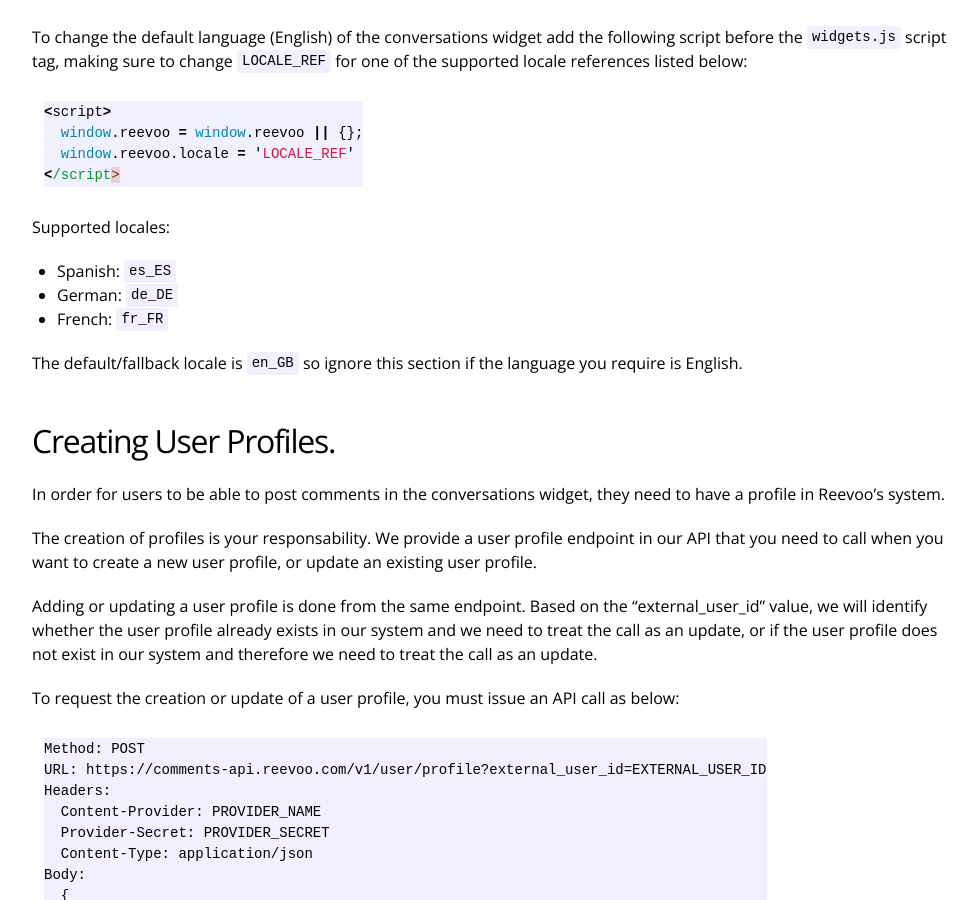
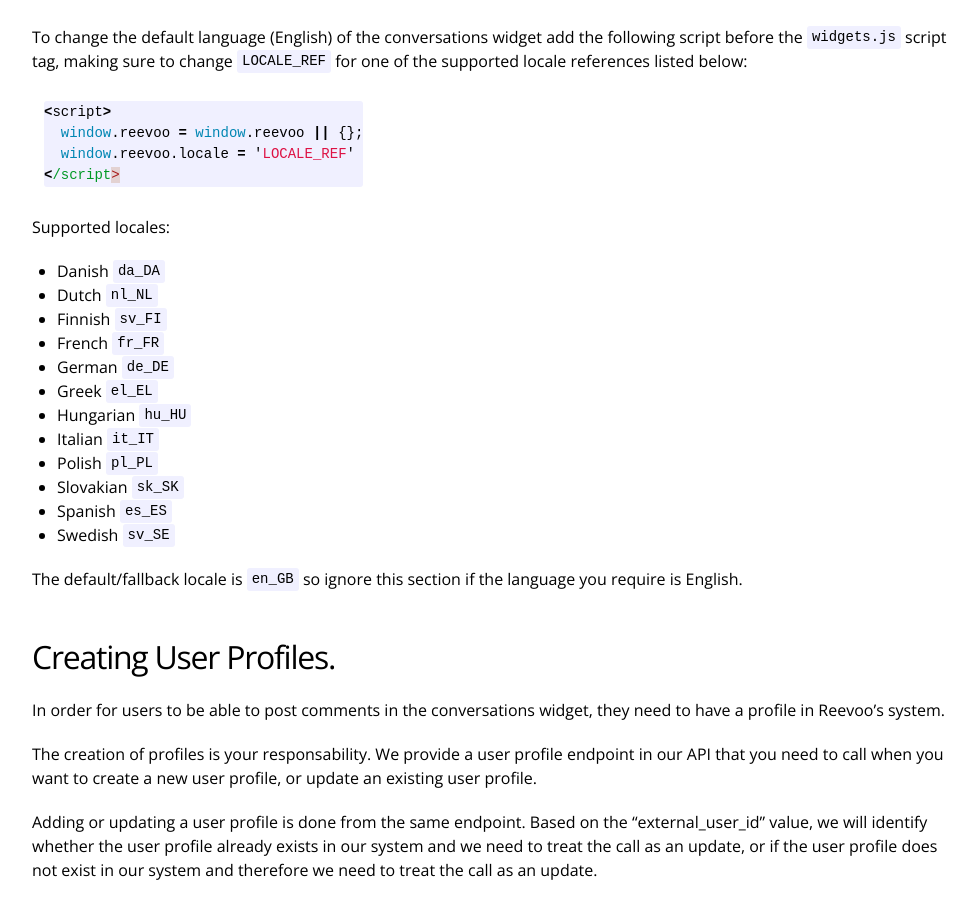
Before and after one commit to reevoo/reevoo.github.io, a Jekyll site: the page built from docs/conversations/conversations-widget-getting-started.markdown, in a window 1280 px wide and 900 px high, scrolled down 3567 px. Shown: the whole window, without its empty margins (274-1252 px from the left). Built offline with Jekyll 4.4.1, drawn with Linux system fonts in a browser that asks for light colours.

Commit message:
Upodating conversations widget docs with more locales
This PR adds the remaining locale references to the conversations widget documentation to enable the new translaions to be used

````diff
--- a/docs/conversations/conversations-widget-getting-started.markdown
+++ b/docs/conversations/conversations-widget-getting-started.markdown
@@ -127,10 +127,18 @@
 ```
 
 Supported locales:
-
-- Spanish: `es_ES`
-- German: `de_DE`
-- French: `fr_FR`
+- Danish `da_DA`
+- Dutch `nl_NL`
+- Finnish `sv_FI`
+- French `fr_FR`
+- German `de_DE`
+- Greek `el_EL`
+- Hungarian `hu_HU`
+- Italian `it_IT`
+- Polish `pl_PL`
+- Slovakian `sk_SK`
+- Spanish `es_ES`
+- Swedish `sv_SE`
 
 The default/fallback locale is `en_GB` so ignore this section if the language you require is English.
 
````
